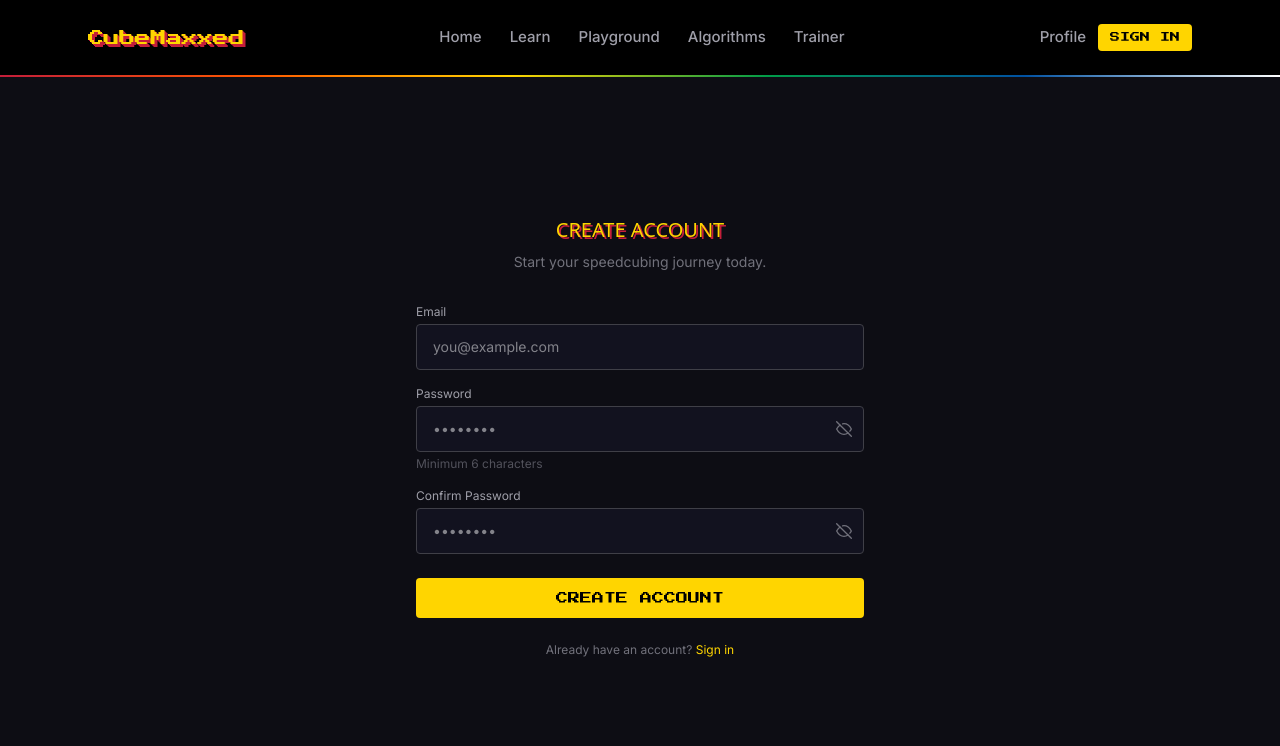
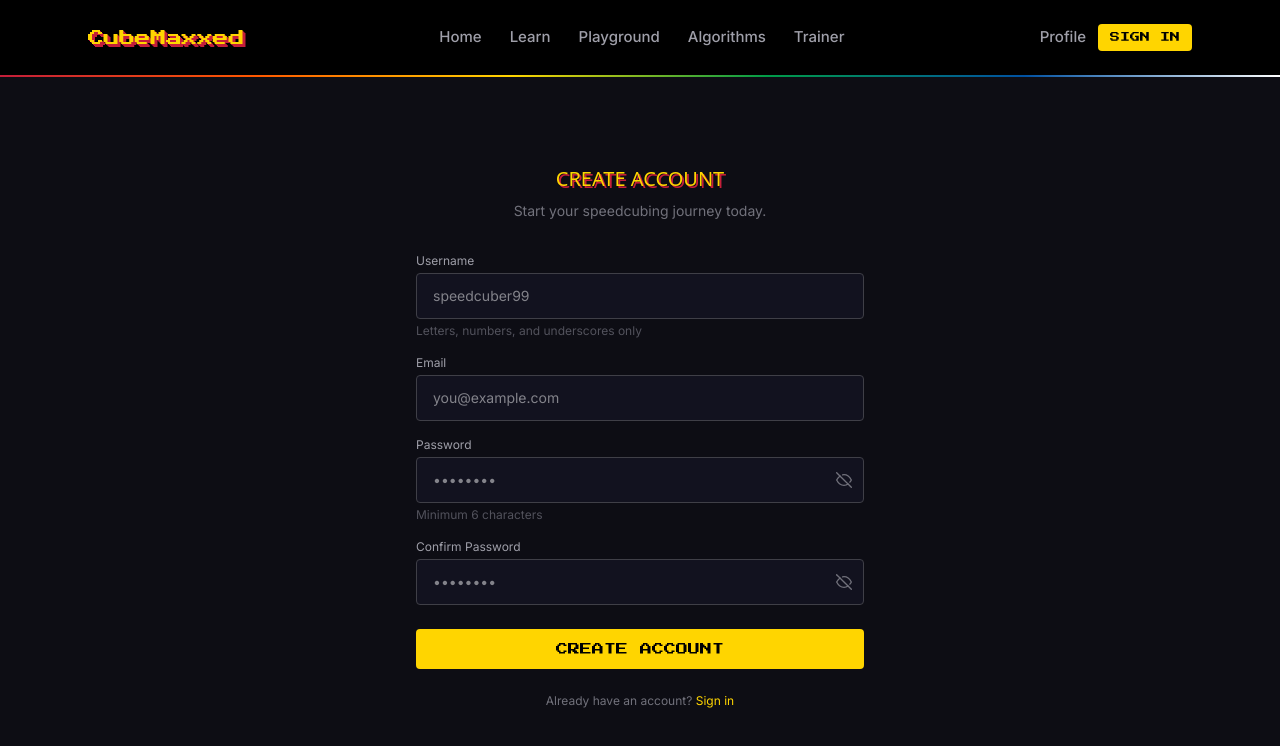
Before and after one commit to AlexanderJGreen/cubemaxxed, a Next.js app: page /auth/signup in a window 1280 px wide. Shown: the top 746 px of the page. Built offline with nearby package versions, Linux system fonts and the light colour scheme; no server answers.

Commit message:
- add username field to signup form and store in user metada - add pointer cursor to create account btn

```diff
--- a/app/auth/actions.ts
+++ b/app/auth/actions.ts
@@ -33,6 +33,9 @@ export async function signup(formData: FormData) {
   const { error } = await supabase.auth.signUp({
     email: formData.get("email") as string,
     password,
+    options: {
+      data: { username: formData.get("username") as string },
+    },
   });
 
   if (error) {
--- a/app/auth/signup/page.tsx
+++ b/app/auth/signup/page.tsx
@@ -5,12 +5,30 @@ import { signup } from "@/app/auth/actions";
 
 function EyeIcon({ open }: { open: boolean }) {
   return open ? (
-    <svg width="16" height="16" viewBox="0 0 24 24" fill="none" stroke="currentColor" strokeWidth="2" strokeLinecap="round" strokeLinejoin="round">
+    <svg
+      width="16"
+      height="16"
+      viewBox="0 0 24 24"
+      fill="none"
+      stroke="currentColor"
+      strokeWidth="2"
+      strokeLinecap="round"
+      strokeLinejoin="round"
+    >
       <path d="M1 12s4-8 11-8 11 8 11 8-4 8-11 8-11-8-11-8z" />
       <circle cx="12" cy="12" r="3" />
     </svg>
   ) : (
-    <svg width="16" height="16" viewBox="0 0 24 24" fill="none" stroke="currentColor" strokeWidth="2" strokeLinecap="round" strokeLinejoin="round">
+    <svg
+      width="16"
+      height="16"
+      viewBox="0 0 24 24"
+      fill="none"
+      stroke="currentColor"
+      strokeWidth="2"
+      strokeLinecap="round"
+      strokeLinejoin="round"
+    >
       <path d="M17.94 17.94A10.07 10.07 0 0 1 12 20c-7 0-11-8-11-8a18.45 18.45 0 0 1 5.06-5.94" />
       <path d="M9.9 4.24A9.12 9.12 0 0 1 12 4c7 0 11 8 11 8a18.5 18.5 0 0 1-2.16 3.19" />
       <line x1="1" y1="1" x2="23" y2="23" />
@@ -44,6 +62,25 @@ export default function SignupPage({
         </p>
 
         <form className="space-y-4">
+          <div>
+            <label className="font-sans mb-1 block text-xs text-zinc-400">
+              Username
+            </label>
+            <input
+              name="username"
+              type="text"
+              required
+              minLength={3}
+              maxLength={24}
+              pattern="[a-zA-Z0-9_]+"
+              className="font-sans w-full rounded border border-zinc-700 bg-[#12121f] px-4 py-3 text-sm text-zinc-100 outline-none transition focus:border-[#FFD500] focus:ring-1 focus:ring-[#FFD500]"
+              placeholder="speedcuber99"
+            />
+            <p className="font-sans mt-1 text-xs text-zinc-600">
+              Letters, numbers, and underscores only
+            </p>
+          </div>
+
           <div>
             <label className="font-sans mb-1 block text-xs text-zinc-400">
               Email
@@ -121,7 +158,7 @@ export default function SignupPage({
           <button
             formAction={signup}
             disabled={mismatch}
-            className="font-heading mt-2 w-full rounded bg-[#FFD500] px-4 py-3 text-xs text-black transition hover:bg-yellow-400 active:scale-95 disabled:opacity-40 disabled:cursor-not-allowed"
+            className="font-heading mt-2 w-full rounded bg-[#FFD500] px-4 py-3 text-xs text-black transition hover:bg-yellow-400 active:scale-95 disabled:opacity-40 disabled:cursor-not-allowed cursor-pointer"
           >
             CREATE ACCOUNT
           </button>
--- a/app/dashboard/page.tsx
+++ b/app/dashboard/page.tsx
@@ -119,7 +119,7 @@ export default async function Dashboard() {
       ? 100
       : Math.min(100, Math.round((xpInTier / xpNeeded) * 100));
 
-  const displayName = user.email?.split("@")[0] ?? "Cuber";
+  const displayName = user.user_metadata?.username ?? user.email?.split("@")[0] ?? "Cuber";
 
   const QUICK_STATS = [
     { label: "TOTAL SOLVES", value: totalSolves.toString(), sub: "all time" },
--- a/app/profile/page.tsx
+++ b/app/profile/page.tsx
@@ -132,7 +132,7 @@ export default async function Profile() {
     year: "numeric", month: "long", day: "numeric",
   });
 
-  const displayName = user.email?.split("@")[0] ?? "Cuber";
+  const displayName = user.user_metadata?.username ?? user.email?.split("@")[0] ?? "Cuber";
   const unlockedCount = ACHIEVEMENTS.filter((a) => unlockedIds.has(a.id)).length;
 
   const STATS = [
```
